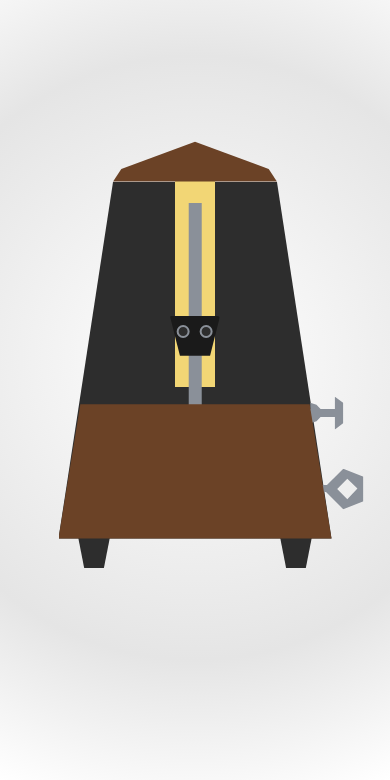
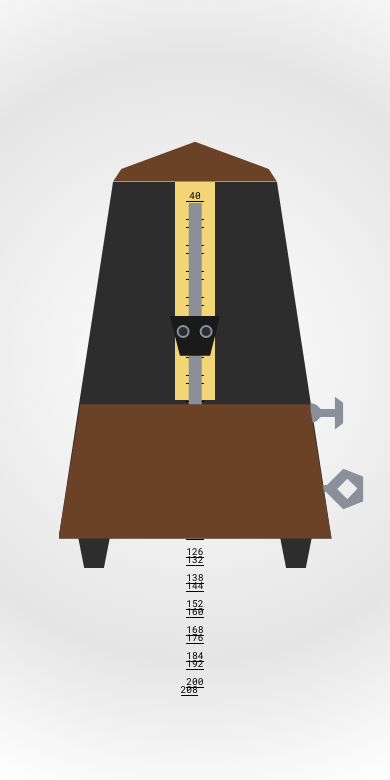
Before and after one commit to a-jadczak/metronome, a plain HTML site: page index.html in a window 390 px wide. Shown: the part 64-844 px from the top of the page. Drawn offline with Linux system fonts and the light colour scheme.

Commit message:
feat: add render tempo scale numbers and responsiveness to them

```diff
--- a/src/main.js
+++ b/src/main.js
@@ -0,0 +1,6 @@
+import { TEMPOS } from './scripts/constant/tempos.js';
+
+const tempoScaleBoard = document.querySelector('.metronome__tempo-scale-board');
+console.log(tempoScaleBoard)
+
+tempoScaleBoard.innerHTML = TEMPOS.map(tempo => `<span>${tempo}</span>`).join('');
--- /dev/null
+++ b/src/scripts/constant/tempos.js
@@ -0,0 +1,10 @@
+export const TEMPOS = [
+  40, 42, 44, 46, 48,
+  50, 52, 54, 56, 58,
+  60, 63, 66, 69, 72,
+  76, 80, 84, 88, 92,
+  96, 100, 104, 108, 112,
+  116, 120, 126, 132, 138,
+  144, 152, 160, 168, 176,
+  184, 192, 200, 208
+];
--- a/src/styles/style.css
+++ b/src/styles/style.css
@@ -1,4 +1,4 @@
-@import url('https://fonts.googleapis.com/css2?family=Outfit&display=swap');
+@import url('https://fonts.googleapis.com/css2?family=Outfit&family=Roboto+Mono&display=swap');
 
 :root {
   /* Colors */
@@ -45,7 +45,7 @@
 
 * {
   box-sizing: border-box;
-  font-family: Outfit, sans-serif;
+  font-family: "Outfit", sans-serif;
   margin: 0;
   padding: 0;
 }
@@ -118,9 +118,43 @@ main {
   left: 42.5%;
   z-index: 1;
   width: 15%;
-  height: 52%;
+  height: 55%;
+  padding-top: 20px;
   background-color: var(--gold-light);
+
+  text-align: center;
+  font-size: min(1.25vmax, 0.6rem);
+  word-spacing: 15px;
 }
+
+.metronome__tempo-scale-board > span {
+  font-family: "Roboto Mono", monospace;
+  display: inline-block;
+  width: 3ch;
+  text-align: center;
+  margin: 0 6px;
+  position: relative;
+}
+.metronome__tempo-scale-board > span::after {
+  content: "";
+  background-color: black;
+  width: 100%;
+  height: 1px;
+  position: absolute;
+
+  bottom: 0;
+  left: 0;
+}
+
+.metronome__tempo-scale-board > span:nth-child(even) {
+  transform: translateY(5px);
+}
+
+.metronome__tempo-scale-board > span:last-child {
+  text-align: left;
+  display: block;
+}
+
 
 #metronome__pendulum {
   position: absolute;
```
Also changed, not shown: index.html (+3 -1 lines).
